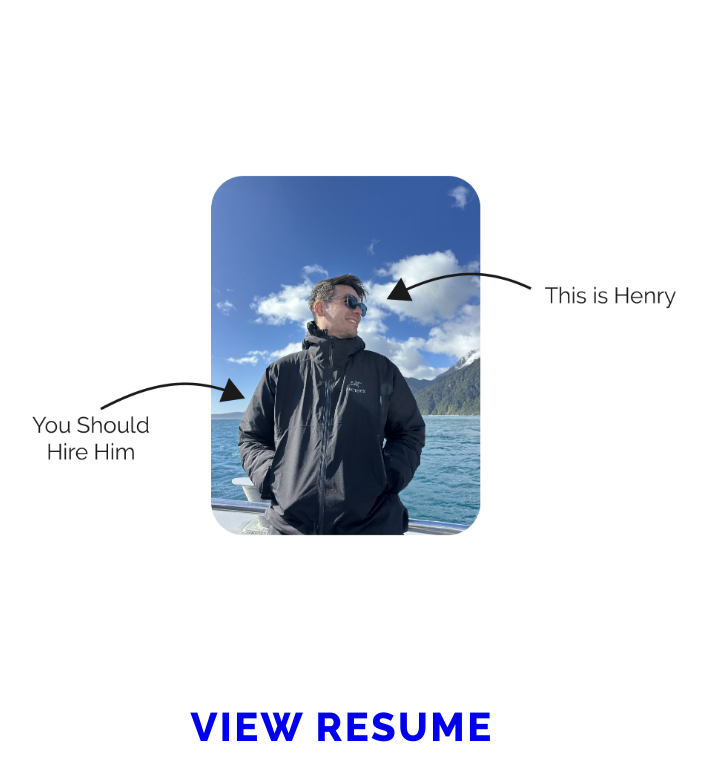
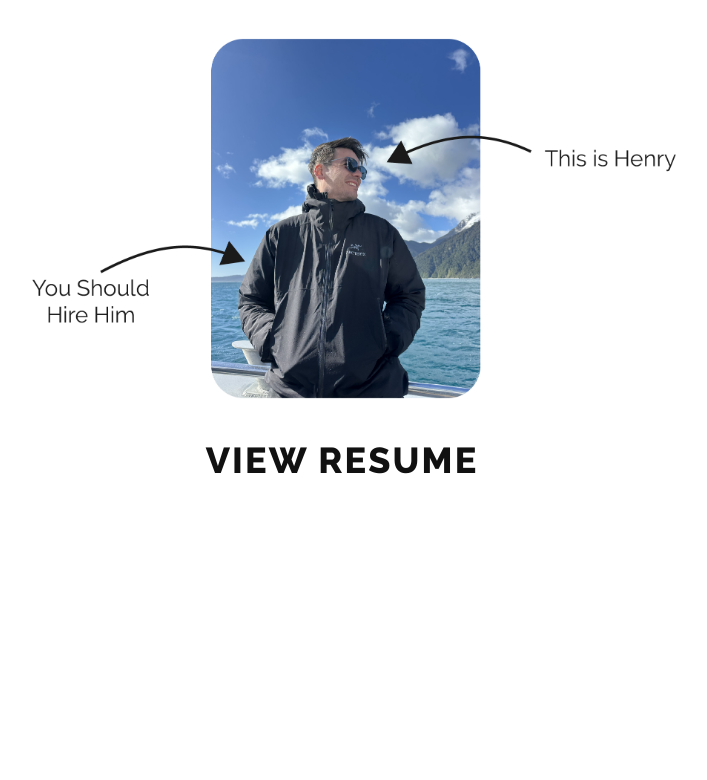
Before and after one commit to Henrysoicher/Hire-Henry.com, a plain HTML site: page index.html in a window 1280 px wide. Shown: the whole page, without its empty margins (298-1005 px from the left). Drawn offline with Linux system fonts and the light colour scheme.

Commit message:
Update index.html

```diff
--- a/index.html
+++ b/index.html
@@ -5,99 +5,72 @@
   <meta name="viewport" content="width=device-width, initial-scale=1" />
   <title>Hire Henry</title>
 
-  <!-- Raleway (for that Railway all-caps look) -->
+  <!-- Raleway font -->
   <link href="https://fonts.googleapis.com/css2?family=Raleway:wght@700;800&display=swap" rel="stylesheet">
 
   <style>
     :root {
       --page-pad: 18px;
       --radius: 22px;
+      --offblack: #111;
     }
 
-    * { box-sizing: border-box; }
+    * { box-sizing: border-box; margin: 0; padding: 0; }
 
-    html, body {
-      height: 100%;
-      margin: 0;
+    body {
+      font-family: "Raleway", system-ui, sans-serif;
       background: #fff;
-      color: #111;
+      color: var(--offblack);
+      min-height: 100vh;
+      display: flex;
+      flex-direction: column;
+      align-items: center;
+      justify-content: flex-start;
+      padding: var(--page-pad);
     }
 
-    body {
-      font-family: "Raleway", system-ui, -apple-system, Segoe UI, Roboto, Helvetica, Arial, sans-serif;
-    }
-
-    .page {
-      min-height: 100svh;           /* safe viewport on iOS */
+    .hero {
       display: flex;
       flex-direction: column;
-      padding: var(--page-pad);
+      align-items: center;
       gap: 20px;
-    }
-
-    /* Top image area */
-    .hero {
-      display: flex;
-      justify-content: center;
-      align-items: center;
-      padding-top: 6px;              /* clears the iOS status bar notch visually */
-      flex: 1;                       /* pushes CTA toward the bottom on tall screens */
+      max-width: 720px;
+      width: 100%;
     }
 
     .hero img {
       width: 100%;
       height: auto;
-      max-height: min(80svh, 900px); /* desktop can still get big; mobile keeps it contained */
-      object-fit: contain;           /* prevents side cropping on mobile */
+      max-height: 80vh;
+      object-fit: contain;
       border-radius: var(--radius);
-      display: block;
-    }
-
-    /* CTA link */
-    .cta {
-      display: flex;
-      justify-content: center;
-      padding-bottom: calc(20px + env(safe-area-inset-bottom));
     }
 
     .cta a {
+      color: var(--offblack);
       text-decoration: none;
       text-transform: uppercase;
       font-weight: 800;
+      font-family: "Raleway", system-ui, sans-serif;
       letter-spacing: 0.06em;
-      /* Big, responsive type (≈50% larger than a typical 20–24px button) */
-      font-size: clamp(22px, 6.2vw, 40px);
-      line-height: 1.1;
-      border-bottom: 3px solid transparent;  /* underline on hover only */
+      font-size: clamp(22px, 6vw, 36px);
+      border-bottom: 3px solid transparent;
       transition: border-color 120ms ease;
     }
+
     .cta a:hover,
     .cta a:focus-visible {
       border-bottom-color: currentColor;
       outline: none;
     }
-
-    /* Desktop tweaks */
-    @media (min-width: 768px) {
-      .page {
-        gap: 28px;
-        padding: 28px;
-      }
-      .hero img {
-        max-width: 720px;            /* keeps it elegant on large screens */
-      }
-    }
   </style>
 </head>
 <body>
-  <main class="page">
-    <section class="hero" aria-label="Cover">
-      <img src="Hire-Henry-Cover.webp" alt="Henry on the water with mountains in the background" />
-    </section>
-
-    <nav class="cta" aria-label="Resume link">
+  <main class="hero">
+    <img src="Hire-Henry-Cover.webp" alt="Henry on the water with mountains in the background" />
+    <div class="cta">
       <a href="Henry-Soicher-Resume.pdf" target="_blank" rel="noopener">View Resume</a>
-    </nav>
+    </div>
   </main>
 </body>
 </html>
```
